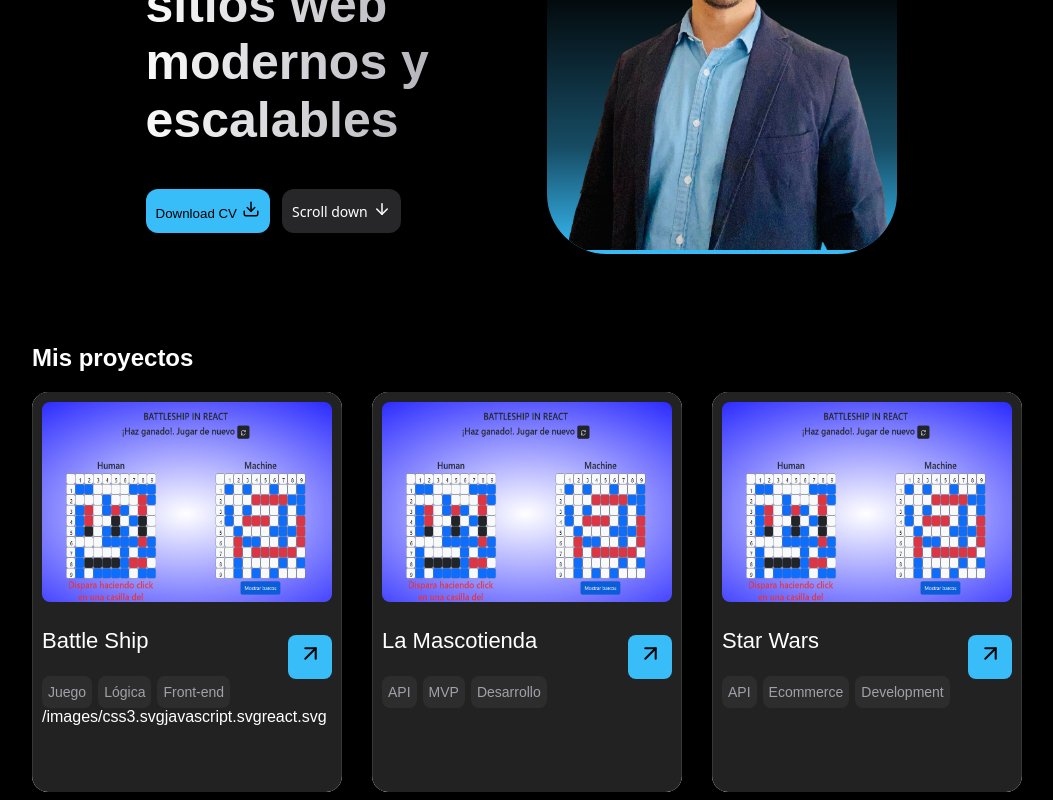
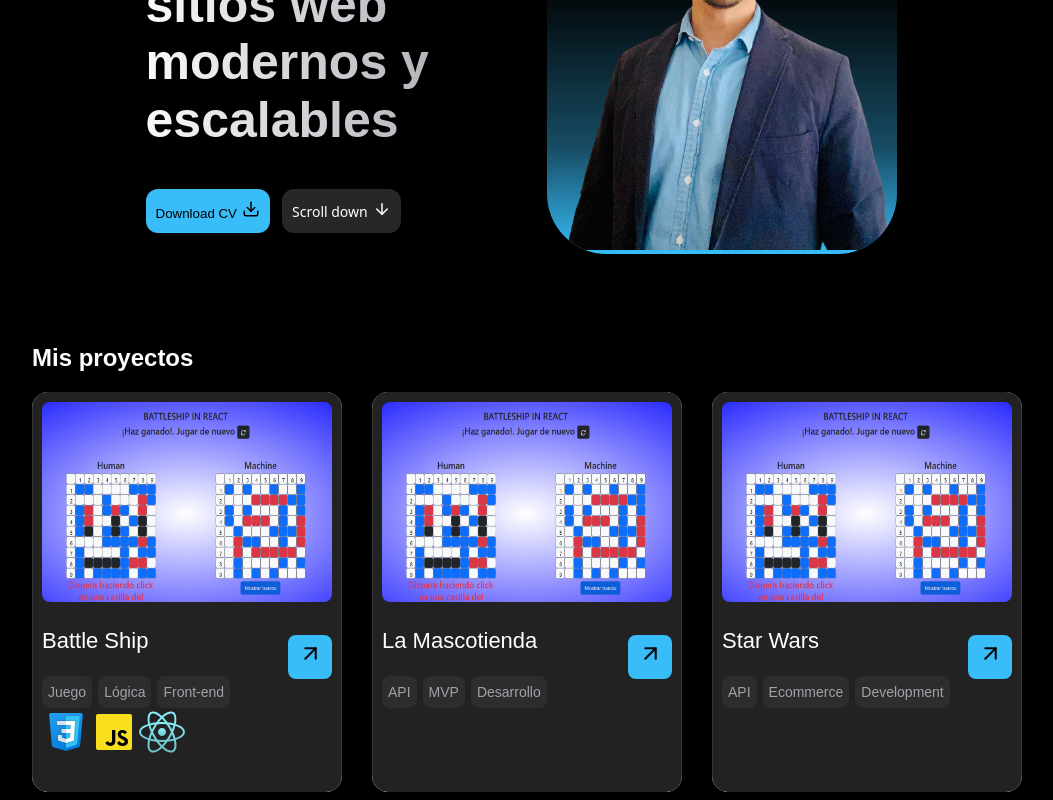
Before and after one commit to blancojohn/Portafolio-web, a React (Vite) app: page / in a window 1280 px wide. Shown: the part 341-1141 px from the top of the page, without its empty margins (109-1162 px from the left). Built offline with nearby package versions, Linux system fonts and the light colour scheme.

Commit message:
Componente ProjectCard renderizado íconos de tecnologías y ajuste de nombres de variables en Project y ProjectCard

```diff
--- a/src/components/Project.jsx
+++ b/src/components/Project.jsx
@@ -3,13 +3,13 @@ import ProjectCard from "./ProjectCard";
 
 
 const Projects = () => {
-    const data = [
+    const dataCard = [
         {
             imgSrc: '/images/Battlelship.png',
             title: 'Battle Ship',
-            tags: ['Juego', 'Lógica', 'Front-end'],
+            development: ['Juego', 'Lógica', 'Front-end'],
             projectLink: 'https://github.com/blancojohn/BattlelShip-InReactJS',
-            technologies: ['/images/css3.svg', 'javascript.svg', 'react.svg']
+            technologies: ['/images/css3.svg', '/images/javascript.svg', '/images/react.svg']
         },
 
         /* FUTUROS PROYECTOS  */
@@ -17,27 +17,27 @@ const Projects = () => {
          {
             imgSrc: '/images/Battlelship.png',
             title: 'La Mascotienda',
-            tags: ['API', 'MVP', 'Desarrollo'],
+            development: ['API', 'MVP', 'Desarrollo'],
             projectLink: 'https://github.com/The-Nick-J/Final-Project',
             technologies: []
         },
         {
             imgSrc: '/images/Battlelship.png',
             title: 'Star Wars',
-            tags: ['API', 'Ecommerce', 'Development'],
+            development: ['API', 'Ecommerce', 'Development'],
             projectLink: 'https://github.com/blancojohn/Ecommerce-StarWars-reading-list',
             technologies: []
         },
 
     ]
 
-    const projects=  data.map(({imgSrc, title, tags, projectLink, technologies},
+    const projects=  dataCard.map(({imgSrc, title, development, projectLink, technologies},
                         key) => (
                             <ProjectCard
                                 key={key}
                                 imgSrc={imgSrc}
                                 title={title}
-                                tags={tags}
+                                development={development}
                                 projetLink={projectLink}
                                 technologies={technologies}
                             />
--- a/src/components/ProjectCard.jsx
+++ b/src/components/ProjectCard.jsx
@@ -4,12 +4,12 @@ import { LuArrowUpRight } from "react-icons/lu"
 const ProjectCard = ({
     imgSrc,
     title,
-    tags,
+    development,
     projetLink,
     technologies
 }) => {
 
-    const data = tags.map((label, key) => (
+    const dataDevelopment= development.map((label, key) => (
         <span
             key={key}
             className="ProjectCard-div-data"
@@ -19,11 +19,10 @@ const ProjectCard = ({
     ))
 
     const dataTechnologies= technologies.map((icon, key) =>(
-        <span
+        <img
             key={key}
-        >
-            {icon}
-        </span>
+            src={icon}
+        />
     ))
     console.log(dataTechnologies)
 
@@ -46,7 +45,7 @@ const ProjectCard = ({
                     </h3>
 
                     <div className="ProjectCard-div-box-data">
-                        {data}
+                        {dataDevelopment}
                     </div>
                 </div>
 
@@ -66,7 +65,7 @@ const ProjectCard = ({
             >
 
             </a>
-            {technologies}
+           {dataTechnologies}
         </div>
     )
 }
```
